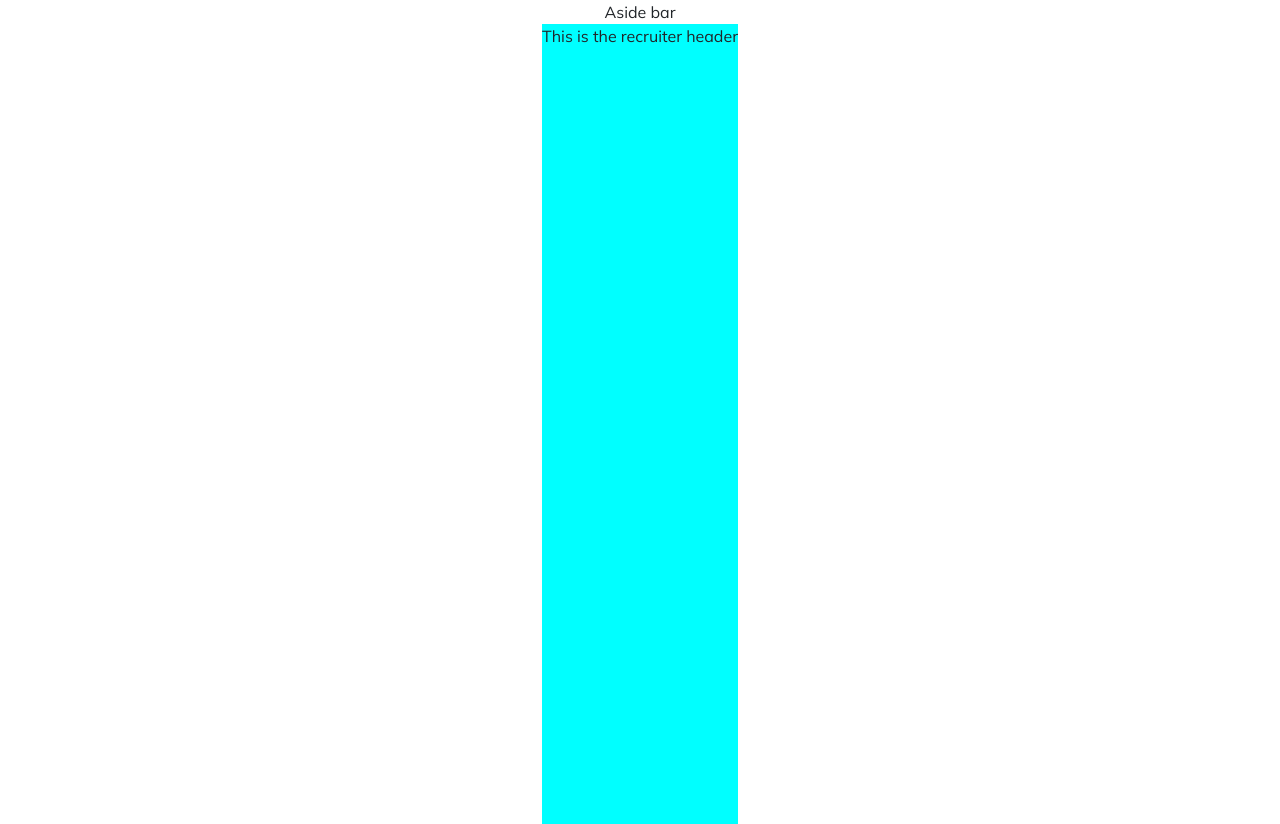
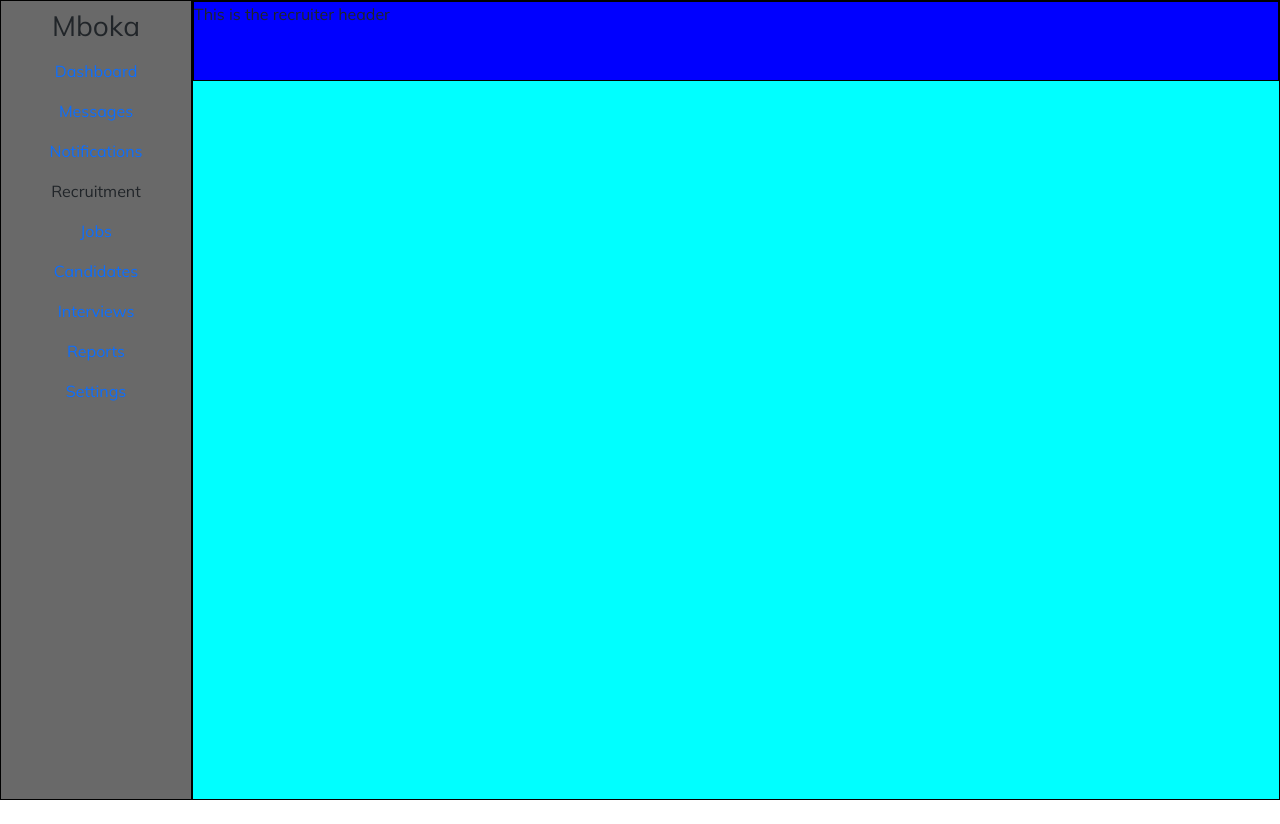
Before and after one commit to MokuaEnock/mboka, a React (Vite) app: page /auth/poster in a window 1280 px wide. Both pictures are taken after typing "name@example.com", "Sample123", "Sample", "Sample", "Sample123" into the empty fields and a click on the button "Sign Up". After the commit the page ends 800 px from the top, so only its background shows below. Built offline with nearby package versions, Linux system fonts and the light colour scheme; a small style sheet from the web is missing.

Commit message:
create recruitment links

```diff
--- a/src/Components/recruiter/header/header.css
+++ b/src/Components/recruiter/header/header.css
@@ -0,0 +1,6 @@
+.recruiter-header {
+  width: 100%;
+  border: thin solid black;
+  background-color: blue;
+  height: 10%;
+}
--- a/src/Components/recruiter/header/header.jsx
+++ b/src/Components/recruiter/header/header.jsx
@@ -1,5 +1,5 @@
 import "./header.css";
 
 export default function RecruiterHeader() {
-  return <nav>This is the recruiter header</nav>;
+  return <nav className="recruiter-header">This is the recruiter header</nav>;
 }
--- a/src/Components/recruiter/navigation/navigation.css
+++ b/src/Components/recruiter/navigation/navigation.css
@@ -0,0 +1,14 @@
+.recruiter-aside {
+  width: 15%;
+  background-color: dimgray;
+  display: flex;
+  flex-direction: column;
+  align-items: center;
+  justify-content: flex-start;
+}
+
+.recruiter-aside > * {
+  margin-top: 1vh;
+  margin-bottom: 1vh;
+
+}
--- a/src/Components/recruiter/navigation/navigation.jsx
+++ b/src/Components/recruiter/navigation/navigation.jsx
@@ -1,5 +1,19 @@
+import { Link } from "react-router-dom";
 import "./navigation.css";
 
 export default function RecruiterAside() {
-  return <aside>Aside bar</aside>;
+  return (
+    <aside className="recruiter-aside">
+      <h3>Mboka</h3>
+      <Link to="/recruiter">Dashboard</Link>
+      <Link to="/recruiter/messages">Messages</Link>
+      <Link to="/recruiter/notifications">Notifications</Link>
+      <p>Recruitment</p>
+      <Link to="/recruiter/jobs">Jobs</Link>
+      <Link to="/recruiter/candidates">Candidates</Link>
+      <Link to="/recruiter/interviews">Interviews</Link>
+      <Link to="/recruiter/reports">Reports</Link>
+      <Link to="/recruiter/settings">Settings</Link>
+    </aside>
+  );
 }
--- a/src/Pages/recruiter/home/home.css
+++ b/src/Pages/recruiter/home/home.css
@@ -1,4 +1,21 @@
-.recruiter-container {
+.recruiter {
   background-color: aqua;
   height: 100vh;
+  display: flex;
+  flex-direction: row;
+  align-items: center;
+  justify-content: space-between;
 }
+
+.recruiter > * {
+  height: 100%;
+  border: thin solid black;
+}
+
+.recruiter-container {
+  width: 85%;
+  display: flex;
+  flex-direction: column;
+  align-items: center;
+  justify-content: space-between;
+}
```
